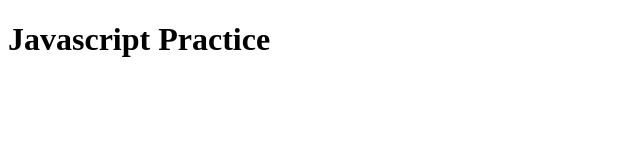
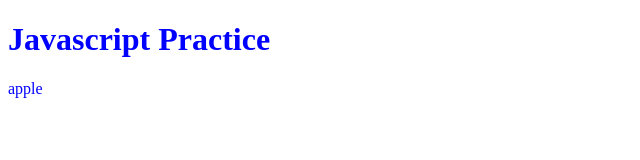
Before and after one commit to joshdels/WebGis2, a plain HTML site: page index5.html in a window 1280 px wide. Shown: the whole page, without its empty margins (0-640 px from the left). Drawn offline with Linux system fonts and the light colour scheme.

Commit message:
practice more javascript

```diff
--- /dev/null
+++ b/index3.js
@@ -0,0 +1,23 @@
+// if (window.innerWidth > 500) {
+//     console.log('greater 500')
+// } else {
+//     console.log('lesser than 100')
+// }
+
+// console.log(document.getElementById("dom"))
+
+// console.log(document.getElementsByClassName('heading'))
+
+// console.log(document.getElementsByTagName('h1'))
+
+//Access style element having Id as e
+var dom = document.getElementsByClassName('header')
+console.log(dom.style )
+
+//assign colors
+
+var MyArray = document.getElementsByClassName('header')
+
+for (i=0; i<MyArray.length; i++) {
+    MyArray[i].style.color = 'blue'
+}
--- a/index5.html
+++ b/index5.html
@@ -5,17 +5,21 @@
     <meta name="viewport" content="width=device-width, initial-scale=1.0">
     <title>Document</title>
 
-    <script src="index.js"></script>
-    <script src="index2.js"></script>
+    <!-- <script src="index.js"></script>
+    <script src="index2.js"></script> -->
+
 
 
 </head>
 <body>
-    <h1>Javascript Practice</h1>
+    <h1 class="header" id="dom1">Javascript Practice</h1>
+    <p id="dom2" class="header">apple </p>
 
     <!-- <script>
         alert('Javascript is loading')
     </script> -->
 
 </body>
+
+<script src="index3.js"></script>
 </html>
```
